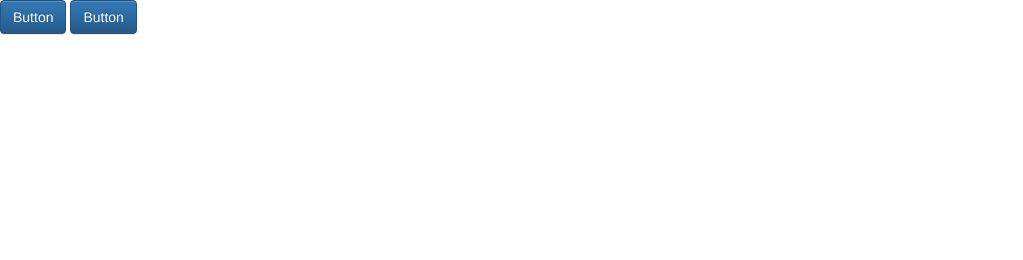
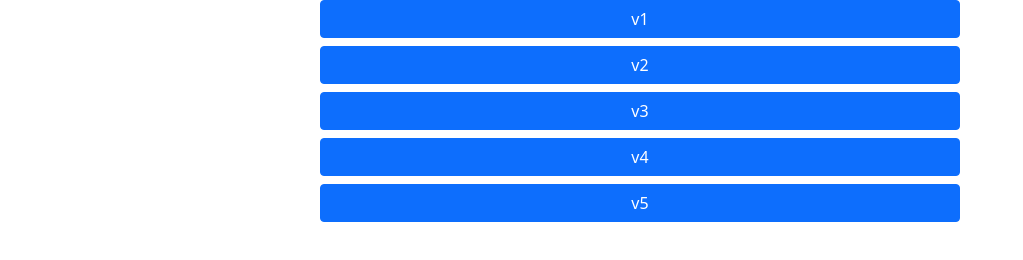
Before and after one commit to setunggal1/setunggal.github.io, a plain HTML site: page pusat.html in a window 1280 px wide. Shown: the whole page, without its empty margins (0-1023 px from the left). Drawn offline with nearby package versions, Linux system fonts and the light colour scheme; files that its build step writes are made by us from their sources.

Commit message:
Update pusat.html

```diff
--- a/pusat.html
+++ b/pusat.html
@@ -1,18 +1,23 @@
-<!DOCTYPE html>
+<!doctype html>
 <html lang="en">
-<head>
-    <meta charset="UTF-8">
-    <meta http-equiv="X-UA-Compatible" content="IE=edge">
-    <meta name="viewport" content="width=device-width, initial-scale=1.0">
-    <title>click salah satu</title>
-    <link href="css/bootstrap.min.css" rel="stylesheet">
-    <script src="js/bootstrap.bundle.min.js"></script>
-    <script type="js/bootstrap.min.js"></script>
+  <head>
+    <!-- Required meta tags -->
+    <meta charset="utf-8">
+    <meta name="viewport" content="width=device-width, initial-scale=1">
+    <!--Bostrap icons-->
+    <link rel="stylesheet" href="https://cdn.jsdelivr.net/npm/bootstrap-icons@1.10.3/font/bootstrap-icons.css">
+    <!-- Bootstrap CSS -->
+    <link href="https://cdn.jsdelivr.net/npm/bootstrap@5.0.2/dist/css/bootstrap.min.css" rel="stylesheet" integrity="sha384-EVSTQN3/azprG1Anm3QDgpJLIm9Nao0Yz1ztcQTwFspd3yD65VohhpuuCOmLASjC" crossorigin="anonymous">
+    <!--my css-->
+    <link rel="stylesheet" href="styles1.css">
 </head>
 <body>
     <div class="d-grid gap-2 col-6 mx-auto">
-        <button class="btn btn-primary" type="button">Button</button>
-        <button class="btn btn-primary" type="button">Button</button>
+        <button class="btn btn-primary" type="button">v1</button>
+        <button class="btn btn-primary" type="button">v2</button>
+        <button class="btn btn-primary" type="button">v3</button>
+        <button class="btn btn-primary" type="button">v4</button>
+        <button class="btn btn-primary" type="button">v5</button>
       </div>
 </body>
 </html>
```
